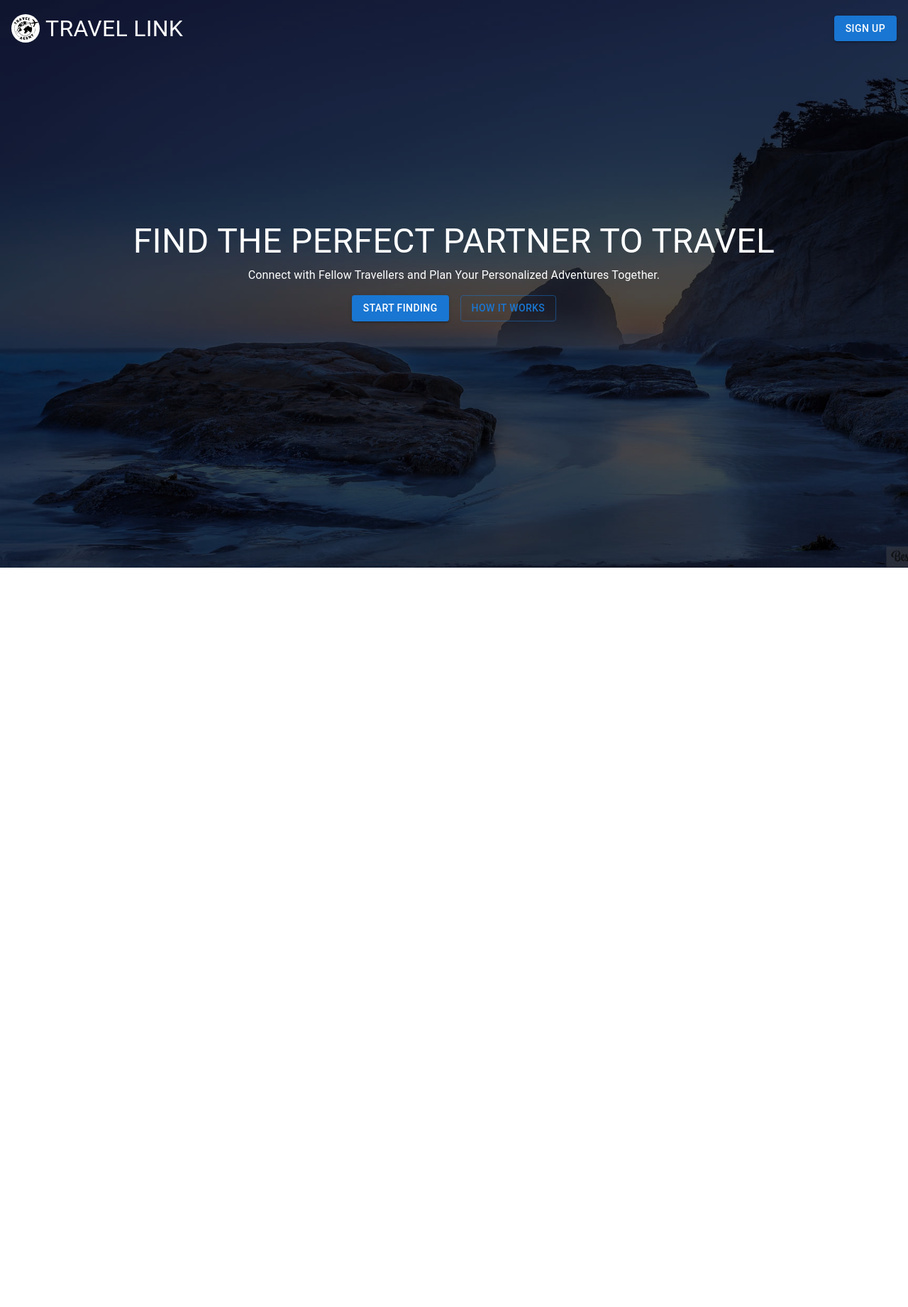
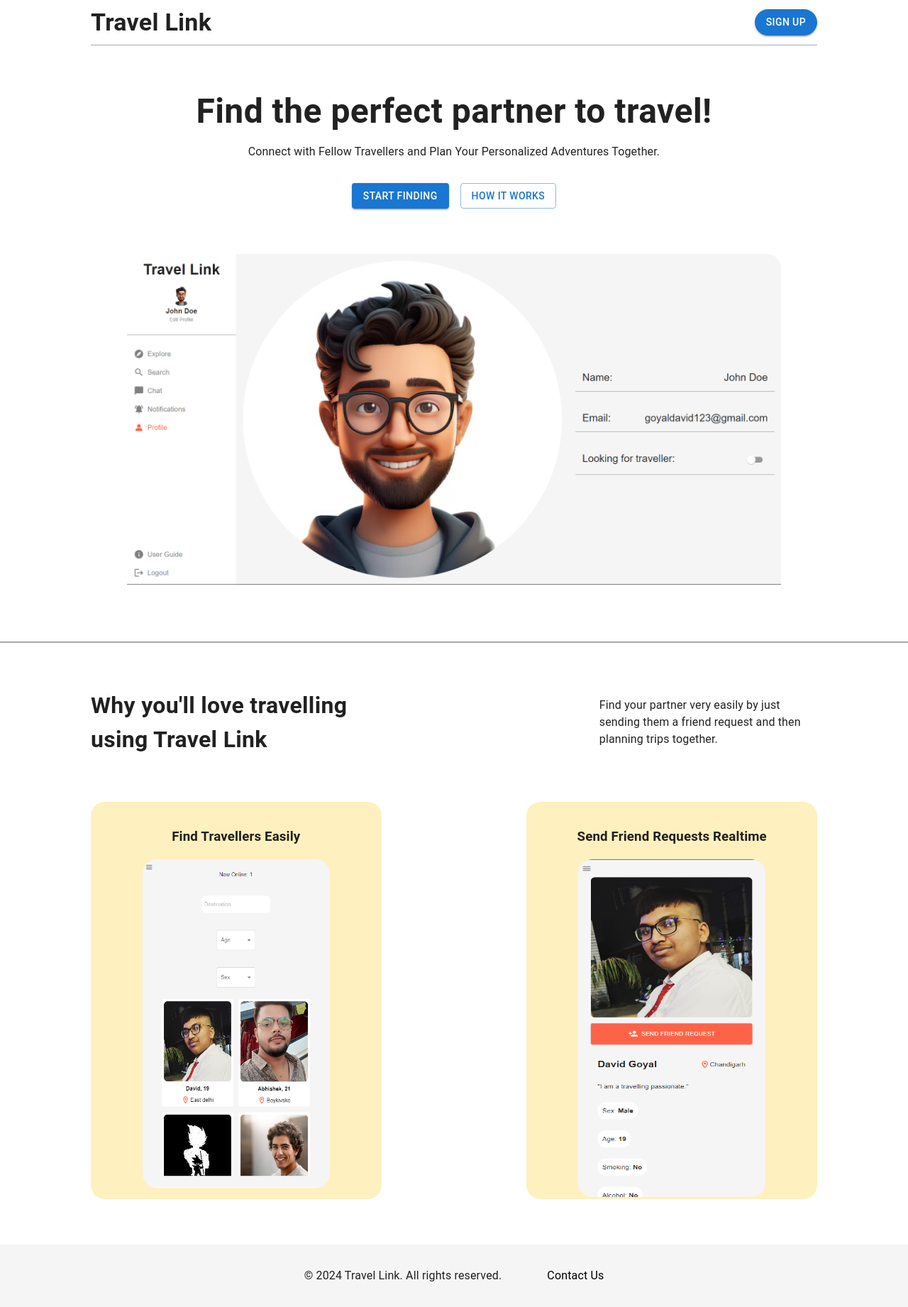
Before and after one commit to DavidGoyal/Travel-Link-Frontend, a React (Vite) app: page / in a window 1280 px wide. Shown: the whole page at 71% size. Before the commit the page ends 800 px from the top, so only its background shows below. Built offline with nearby package versions, Linux system fonts and the light colour scheme; no server answers; a web font is replaced by a local one.

Commit message:
UI revamp

```diff
--- a/src/pages/Home.tsx
+++ b/src/pages/Home.tsx
@@ -1,7 +1,8 @@
-import { Avatar, Button, Stack, Typography } from "@mui/material";
-import img from "../assets/cute-sea-3554-x-1999-31shls7h9sn5o56o.jpg";
-import img1 from "../assets/travel-logo-design.png";
+import { Button, Stack, Typography } from "@mui/material";
 import { useNavigate } from "react-router-dom";
+import img from "../assets/Screenshot 2024-08-17 151515.png";
+import img2 from "../assets/image.png";
+import img1 from "../assets/image1.png";
 import SEO from "../components/Seo";
 
 const Home = () => {
@@ -19,72 +20,52 @@ const Home = () => {
 					height: "100vh",
 					width: "100vw",
 					position: "relative",
+					alignItems: "center",
 				}}
 			>
 				<Stack
-					sx={{
-						height: "100vh",
-						width: "100vw",
-						backgroundImage: `url(${img})`,
-						backgroundSize: "cover",
-						backgroundRepeat: "no-repeat",
-						position: "absolute",
-						top: 0,
-						left: 0,
-						gap: { xs: "10rem", sm: "15rem" },
-						padding: "1rem",
-					}}
+					minHeight={"4rem"}
+					width={{ xs: "90%", sm: "80%" }}
+					direction={"row"}
+					alignItems={"center"}
+					justifyContent={"space-between"}
+					borderBottom={"1px solid #A8A8A8"}
 				>
-					<Stack
-						sx={{
-							height: "100vh",
-							width: "100vw",
-							bgcolor: "black",
-							opacity: 0.7,
-							position: "absolute",
-							top: 0,
-							left: 0,
-						}}
-					></Stack>
+					<Typography variant="h4" fontWeight={"bold"}>
+						Travel Link
+					</Typography>
 
-					<Stack
-						direction={"row"}
-						width={"100%"}
-						alignItems={"center"}
-						sx={{ zIndex: 10 }}
-					>
-						<Stack
-							direction={"row"}
-							gap={"0.5rem"}
-							alignItems={"center"}
-							flexGrow={1}
+					<Button variant="contained" sx={{ borderRadius: "20px" }}>
+						Sign Up
+					</Button>
+				</Stack>
+				<Stack
+					width={"90%"}
+					alignItems={"center"}
+					direction={"column"}
+					justifyContent={"center"}
+					gap={"4rem"}
+					py={"4rem"}
+				>
+					<Stack width={"100%"} alignItems={"center"} gap={"1rem"}>
+						<Typography
+							fontSize={"3rem"}
+							fontWeight={"bold"}
+							lineHeight={"1.2"}
+							textAlign={"center"}
 						>
-							<Avatar src={img1} alt="Logo" />
-							<Typography
-								fontSize={"2rem"}
-								textTransform={"uppercase"}
-								color={"white"}
-							>
-								Travel Link
-							</Typography>
-						</Stack>
-
-						<Stack direction={"row"} gap={"1rem"}>
-							<Button variant="contained" onClick={() => navigate("/login")}>
-								Sign Up
-							</Button>
-						</Stack>
-					</Stack>
-
-					<Stack sx={{ zIndex: 10 }} width={"100%"} alignItems={"center"}>
-						<Typography color={"white"} fontSize={"3rem"} textAlign={"center"}>
-							FIND THE PERFECT PARTNER TO TRAVEL
+							Find the perfect partner to travel!
 						</Typography>
-						<Typography color={"white"} textAlign={"center"}>
+						<Typography textAlign={"center"}>
 							Connect with Fellow Travellers and Plan Your Personalized
 							Adventures Together.
 						</Typography>
-						<Stack direction={"row"} mt={"1rem"} gap={"1rem"}>
+						<Stack
+							direction={"row"}
+							mt={"1rem"}
+							gap={"1rem"}
+							alignSelf={"center"}
+						>
 							<Button variant="contained" onClick={() => navigate("/explore")}>
 								Start Finding
 							</Button>
@@ -96,6 +77,110 @@ const Home = () => {
 							</Button>
 						</Stack>
 					</Stack>
+
+					<Stack width={{ xs: "100%", md: "80%" }} height={"70%"}>
+						<img
+							src={img}
+							alt="background"
+							width={"100%"}
+							height={"100%"}
+							style={{
+								borderTopLeftRadius: "20px",
+								borderTopRightRadius: "20px",
+							}}
+						/>
+					</Stack>
+				</Stack>
+				<Typography border={"1px solid #A8A8A8"} width={"100%"} mt={"1rem"} />
+
+				<Stack
+					width={{ xs: "90%", md: "80%" }}
+					alignItems={"center"}
+					gap={"4rem"}
+					py={"4rem"}
+				>
+					<Stack
+						direction={{ xs: "column", md: "row" }}
+						width={"100%"}
+						justifyContent={"space-between"}
+						alignItems={"center"}
+						gap={"2rem"}
+					>
+						<Typography
+							width={{ xs: "100%", md: "40%" }}
+							fontSize={"2rem"}
+							fontWeight={"bold"}
+						>
+							Why you'll love travelling using Travel Link
+						</Typography>
+						<Typography width={{ xs: "100%", md: "30%" }}>
+							Find your partner very easily by just sending them a friend
+							request and then planning trips together.
+						</Typography>
+					</Stack>
+
+					<Stack
+						direction={{ xs: "column", md: "row" }}
+						width={"100%"}
+						justifyContent={"space-between"}
+						overflow={"hidden"}
+						gap={"2rem"}
+					>
+						<Stack
+							height={"70vh"}
+							bgcolor={"#FFF0BF"}
+							width={{ xs: "100%", md: "40%" }}
+							borderRadius={"20px"}
+							alignItems={"center"}
+							p={"1rem"}
+						>
+							<h3>Find Travellers Easily</h3>
+							<img
+								src={img1}
+								alt="background"
+								width={"70%"}
+								height={"90%"}
+								style={{ borderRadius: "20px" }}
+							/>
+						</Stack>
+
+						<Stack
+							height={"70vh"}
+							bgcolor={"#FFF0BF"}
+							width={{ xs: "100%", md: "40%" }}
+							borderRadius={"20px"}
+							alignItems={"center"}
+							p={"1rem"}
+						>
+							<h3>Send Friend Requests Realtime</h3>
+							<img
+								src={img2}
+								alt="background"
+								width={"70%"}
+								height={"90%"}
+								style={{ borderRadius: "20px" }}
+							/>
+						</Stack>
+					</Stack>
+				</Stack>
+
+				<Stack
+					width={"100%"}
+					p={"2rem"}
+					direction={{ xs: "column", sm: "row" }}
+					justifyContent={"center"}
+					alignItems={"center"}
+					gap={{ xs: "2rem", sm: "4rem" }}
+					bgcolor={"whitesmoke"}
+				>
+					<Typography>© 2024 Travel Link. All rights reserved.</Typography>
+
+					<a
+						href="mailto:goyaldavid55@gmail.com"
+						style={{ textDecoration: "none", color: "black" }}
+					>
+						Contact Us
+					</a>
 				</Stack>
 			</Stack>
 		</>
```
Also changed, not shown: src/assets/image.png (added), src/assets/image1.png (added).
